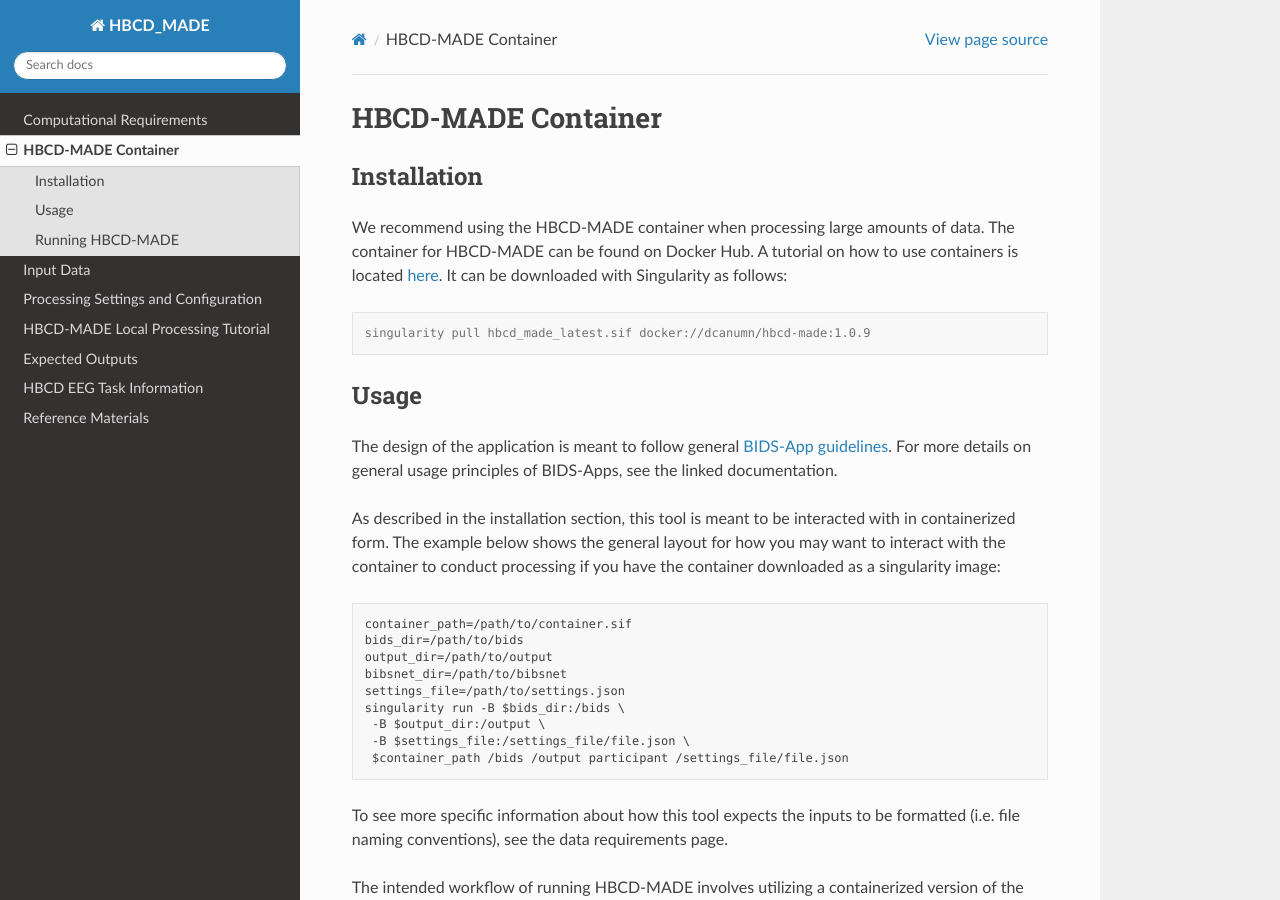
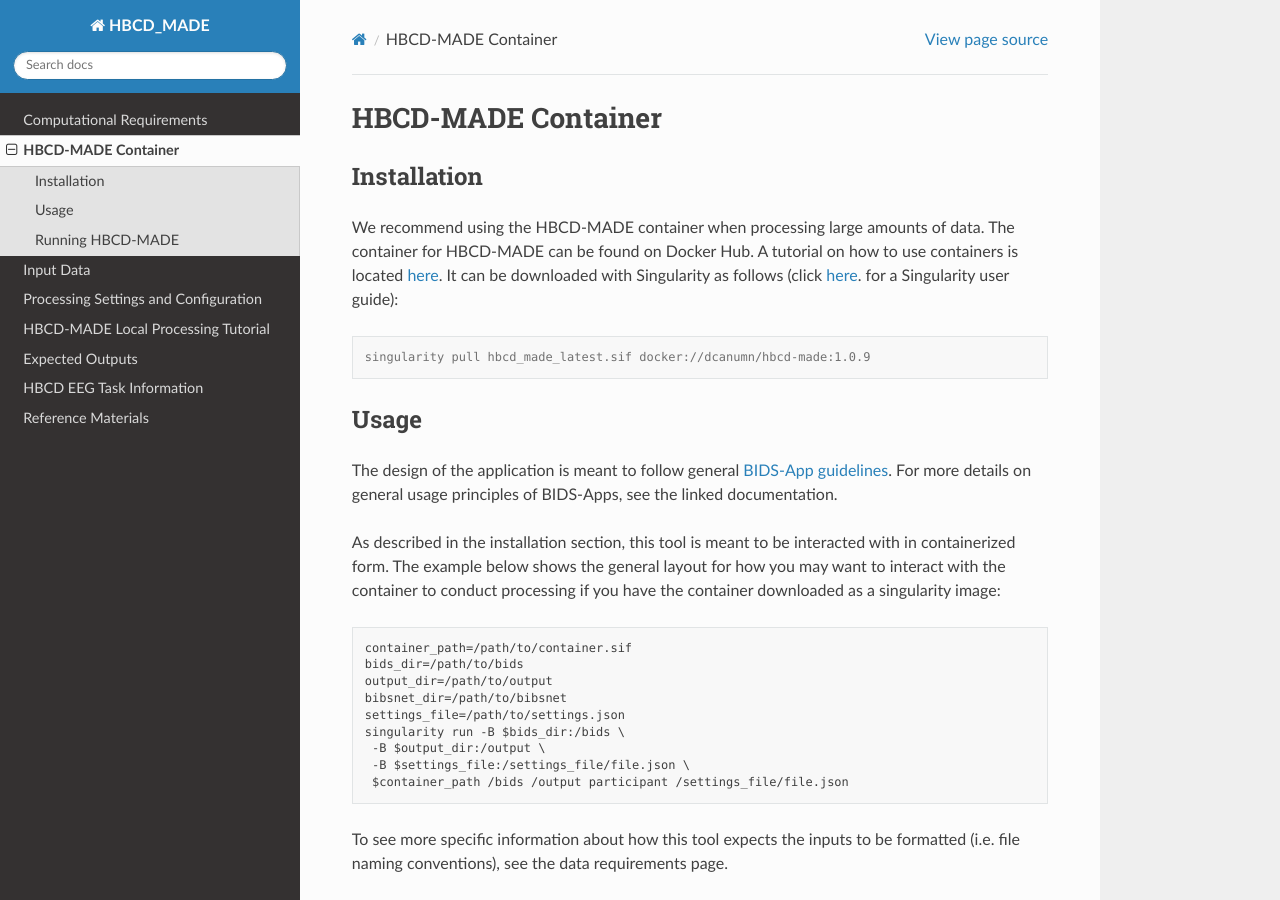
Before and after one commit to DCAN-Labs/HBCD-MADE, a Sphinx documentation site: the page built from docs/source/container_info.rst, in a window 1280 px wide and 900 px high. Built offline with Sphinx 7.4.7 and the Read the Docs theme 2.0.0, drawn with Linux system fonts in a browser that asks for light colours.

Commit message:
Update container_info.rst
based on workgroup feedback

```diff
--- a/docs/source/container_info.rst
+++ b/docs/source/container_info.rst
@@ -3,7 +3,7 @@
 
 Installation
 --------------------------
-We recommend using the HBCD-MADE container when processing large amounts of data. The container for HBCD-MADE can be found on Docker Hub.  A tutorial on how to use containers is located `here <https://docker-curriculum.com/>`_. It can be downloaded with Singularity as follows:
+We recommend using the HBCD-MADE container when processing large amounts of data. The container for HBCD-MADE can be found on Docker Hub.  A tutorial on how to use containers is located `here <https://docker-curriculum.com/>`_. It can be downloaded with Singularity as follows (click `here <https://docs.sylabs.io/guides/latest/user-guide/>`_. for a Singularity user guide):
 
 .. code-block:: console
 
```
